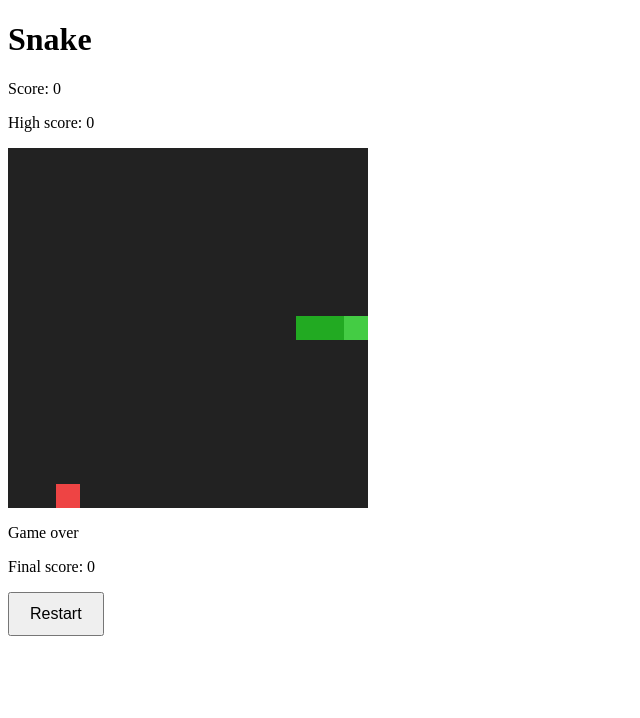
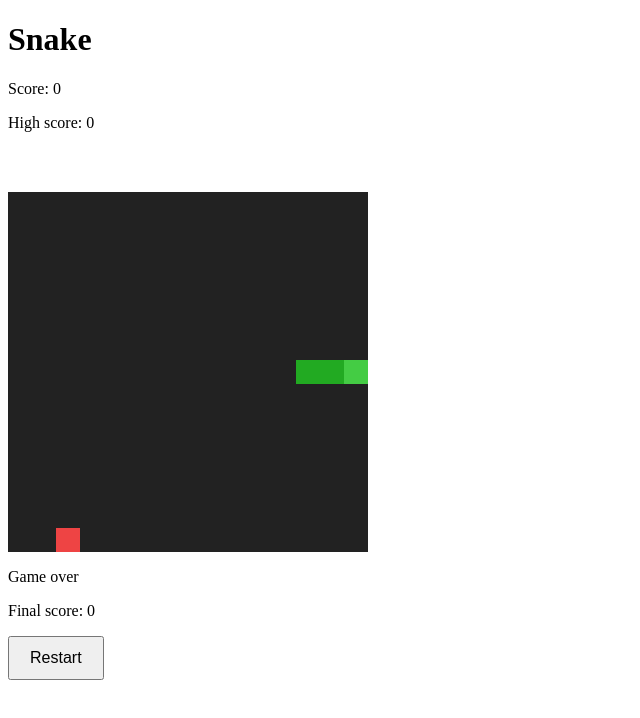
Before and after one commit to mariusachim/awesomeProject1, a React (Vite) app: page / in a window 1280 px wide. Shown: the top 718 px of the page, without its empty margins (0-640 px from the left). Built offline with nearby package versions, Linux system fonts and the light colour scheme.

Commit message:
fix(#44): board jumps when the game is paused or over

```diff
--- a/src/App.tsx
+++ b/src/App.tsx
@@ -51,16 +51,19 @@ export default function App() {
       <h1>Snake</h1>
       <p>Score: {game.score}</p>
       <p>High score: {highScore}</p>
+      <div className="controls">
         {!over && (
           <button onClick={() => setGame(togglePause)}>{paused ? 'Resume' : 'Pause'}</button>
         )}
-      {paused && <p role="status">Paused</p>}
+      </div>
       <div style={{ position: 'relative', width: SIZE * CELL_PX, height: SIZE * CELL_PX, background: '#222' }}>
         {game.snake.map((c, i) =>
           i === 0 ? cell(c.x, c.y, '#4c4', 'head') : cell(c.x, c.y, '#2a2', 'snake'),
         )}
         {cell(game.food.x, game.food.y, '#e44', 'food')}
       </div>
+      <div className="messages">
+        {paused && <p role="status">Paused</p>}
         {over && (
           <div role="alert">
             <p>Game over</p>
@@ -68,6 +71,7 @@ export default function App() {
             <button onClick={() => setGame(newGame(Math.random))}>Restart</button>
           </div>
         )}
+      </div>
     </main>
   )
 }
--- a/src/index.css
+++ b/src/index.css
@@ -6,6 +6,14 @@ button {
   cursor: pointer;
 }
 
+.controls {
+  height: 44px;
+}
+
+.messages {
+  min-height: 170px;
+}
+
 button:focus-visible {
   outline: 3px solid #1a73e8;
   outline-offset: 2px;
```
Lines whose indentation alone changed are shown as unchanged.
